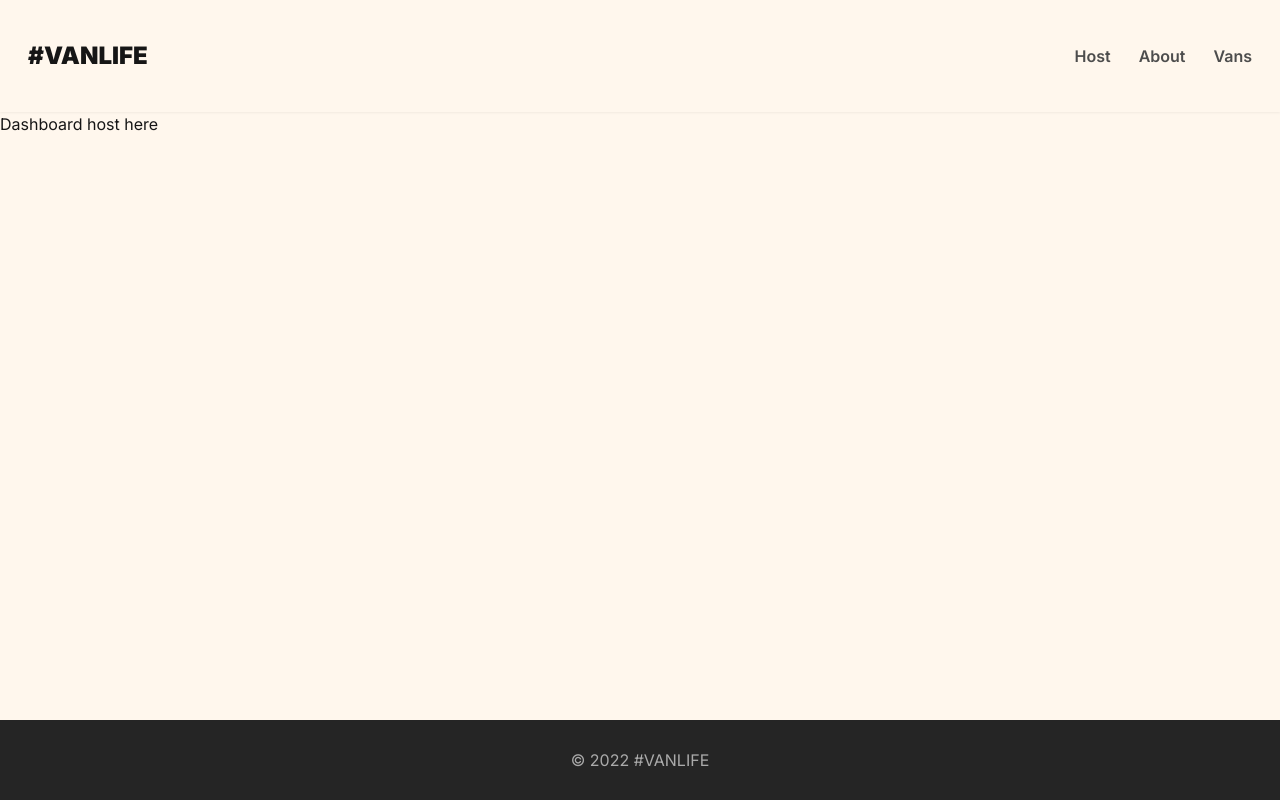
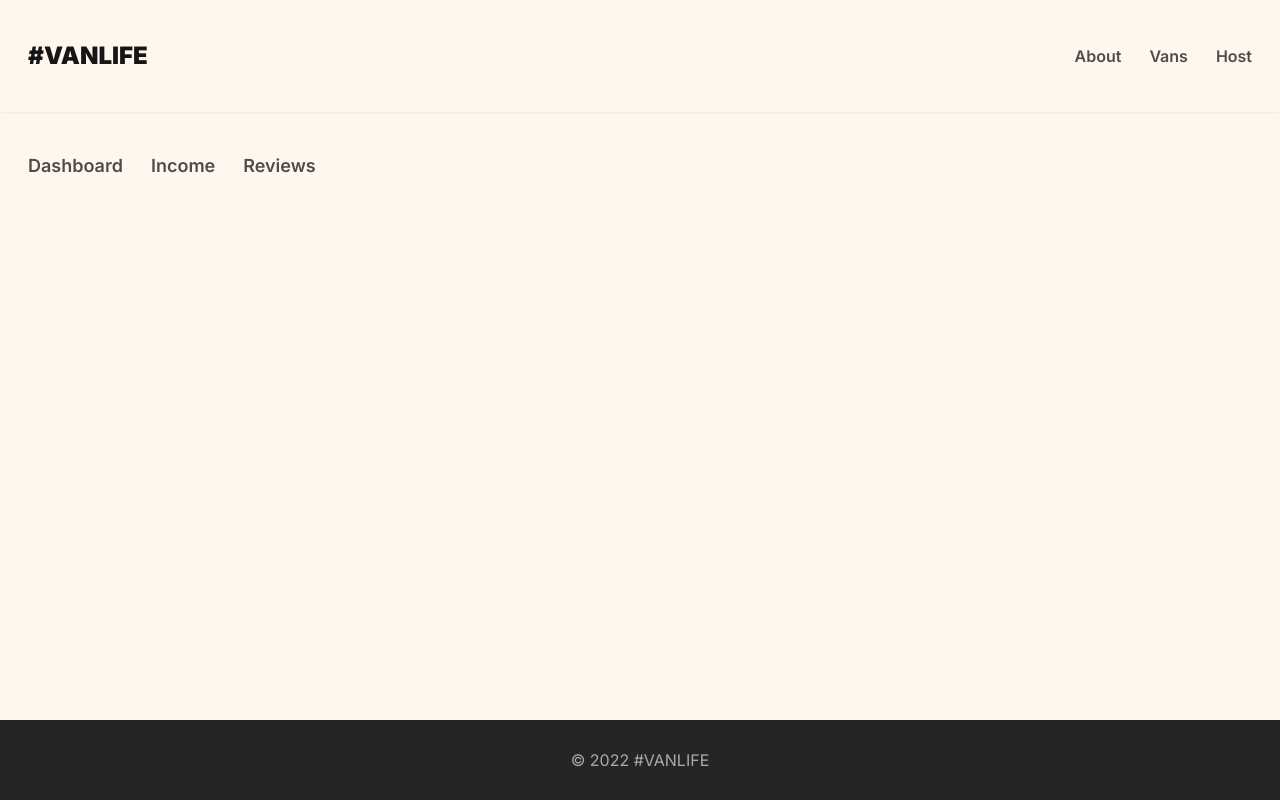
Before and after one commit to annabel-anh/vanlife, a React (Vite) app: page /host in a window 1280 px wide. Built offline with nearby package versions, Linux system fonts and the light colour scheme.

Commit message:
finish /host nested routes

```diff
--- a/src/App.jsx
+++ b/src/App.jsx
@@ -5,9 +5,11 @@ import About from './pages/About.jsx';
 import Vans from './pages/Vans/Vans.jsx';
 import Layout from './components/Layout.jsx';
 import VanDetail from './pages/Vans/VanDetail.jsx';
+import HostLayout from './components/HostLayout.jsx';
 import Dashboard from './pages/Host/Dashboard.jsx';
 import Income from './pages/Host/Income.jsx';
 import Reviews from './pages/Host/Reviews.jsx';
+
 
 
 function App() {
@@ -19,9 +21,10 @@ function App() {
                 <Route path="/vans" element={<Vans/>}/>
                 <Route path="/vans/:id" element={<VanDetail/>}/>
 
-                <Route path="/host" element={<Dashboard/>}/>
-                <Route path="/host/income" element={<Income/>}/>
-                <Route path="host/reviews" element={<Reviews/>}/>
+                <Route path="/host" element={<HostLayout/>}>
+                    <Route path="/host/income" element={<Income/>}/>
+                    <Route path="/host/reviews" element={<Reviews/>}/>
+                </Route>
             </Route>
         </Routes>
     )
--- a/src/components/Header.jsx
+++ b/src/components/Header.jsx
@@ -1,15 +1,18 @@
 import React from 'react';
 import {Link} from 'react-router-dom';
+import Navbar from './Navbar.jsx';
 
 export default function Header() {
+    const links = [
+        {to: '/about', label: 'About'},
+        {to: '/vans', label: 'Vans'},
+        {to: '/host', label: 'Host'}
+    ]
+
     return (
         <header className="h-28 flex items-center bg-body-beige px-7 2xl:px-32 drop-shadow-sm fixed w-full">
             <Link to="/" className="font-black text-2xl">#VANLIFE</Link>
-            <nav className="ml-auto font-semibold text-header-gray flex gap-7">
-                <Link to="/host" className="nav-link">Host</Link>
-                <Link to="/about" className="nav-link">About</Link>
-                <Link to="/vans" className="nav-link">Vans</Link>
-            </nav>
+            <Navbar links={links} className="ml-auto"/>
         </header>
     )
 }
--- /dev/null
+++ b/src/components/HostLayout.jsx
@@ -0,0 +1,20 @@
+import React from 'react';
+import Navbar from './Navbar.jsx';
+import {Outlet} from 'react-router-dom';
+
+
+export default function HostLayout() {
+    const links = [
+        {to: '/host', label: 'Dashboard'},
+        {to: '/host/income', label: 'Income'},
+        {to: '/host/reviews', label: 'Reviews'}
+    ]
+
+    return (
+        <div className="content-container">
+            <Navbar links={links} className="mb-11 text-lg"/>
+            <Outlet/>
+        </div>
+    )
+
+}
--- /dev/null
+++ b/src/components/Navbar.jsx
@@ -0,0 +1,13 @@
+import React from "react";
+import {Link} from 'react-router-dom';
+
+
+export default function Navbar({ links, className }) {
+    return (
+        <nav className={`font-semibold text-header-gray flex gap-7 ${className}`}>
+            {links.map((link, index) =>
+                <Link to={link.to} className="nav-link" key={index}>{link.label}</Link>
+            )}
+        </nav>
+    )
+}
--- a/src/index.css
+++ b/src/index.css
@@ -82,17 +82,21 @@ nav > a {
 
 /* Custom classes */
 .simple {
-  background-color: #E17654;
+  @apply bg-simple-pill;
 }
 
 .rugged {
-  background-color: #115E59;
+  @apply bg-rugged-pill;
 }
 
 .luxury {
-  background-color: #161616;
+  @apply bg-luxury-pill;
 }
 
 .nav-link {
   @apply hover:underline hover:underline-offset-4 hover:text-black;
 }
+
+.content-container {
+  @apply mx-7 mb-20 mt-10 2xl:mx-32;
+}
--- a/src/pages/About.jsx
+++ b/src/pages/About.jsx
@@ -25,7 +25,7 @@ function About() {
                 <aside className="bg-secondary-orange p-9 rounded-md">
                     <p className="font-bold text-2xl">Your destination is waiting. <br/> Your van is ready.</p>
                     <button className="mt-7 bg-black text-white font-bold px-6 py-3 rounded-xl">
-                        <Link to="/Vans/Vans">Explore our vans</Link>
+                        <Link to={"/vans"}>Explore our vans</Link>
                     </button>
                 </aside>
             </div>
--- a/src/pages/Home.jsx
+++ b/src/pages/Home.jsx
@@ -20,7 +20,7 @@ function Home() {
                     make your perfect road trip.
                 </p>
                 <button className="bg-primary-orange rounded-md font-bold py-3 w-full md:w-64">
-                    <Link to="/Vans/Vans">Find your van</Link>
+                    <Link to={'/vans'}>Find your van</Link>
                 </button>
             </div>
         </div>
--- a/src/pages/Host/Dashboard.jsx
+++ b/src/pages/Host/Dashboard.jsx
@@ -1,8 +1,12 @@
 import React from "react";
+import {Outlet} from 'react-router-dom';
 
 
 export default function Dashboard() {
     return (
-        <h1>Dashboard host here</h1>
+        <>
+            <h1>Dashboard host here</h1>
+            <Outlet/>
+        </>
     )
 }
--- a/src/pages/Vans/VanDetail.jsx
+++ b/src/pages/Vans/VanDetail.jsx
@@ -42,11 +42,12 @@ export default function VanDetail() {
     )
 
     return (
-            <div className="mx-7 mb-20 mt-10 flex flex-col gap-10 2xl:mx-32">
-                <Link to="/vanlife/src/pages/Vans/Vans">
+            <div className="content-container flex flex-col gap-10">
+                <Link to="/vans">
                     <p className="font-medium hover:underline underline-offset-4">
-                            <span className="mr-3"><FontAwesomeIcon icon={faArrowLeft}
-                                                                    className="text-[#858585]"/></span>
+                        <span className="mr-3">
+                            <FontAwesomeIcon icon={faArrowLeft} className="text-[#858585]"/>
+                        </span>
                         Back to all vans
                     </p>
                 </Link>
--- a/src/pages/Vans/Vans.jsx
+++ b/src/pages/Vans/Vans.jsx
@@ -18,7 +18,7 @@ function Vans() {
 
 
     return (
-        <div className="mx-7 my-20 2xl:mx-32">
+        <div className="content-container">
             <h1 className="font-bold text-[32px]">Explore our van options</h1>
             <div className="grid grid-cols-2 lg:grid-cols-3 xl:grid-cols-4 gap-8 mt-14">
                 {loading ? 'loading...' : vans.map(van => <VanCard van={van} key={van.id}/>)}
```
